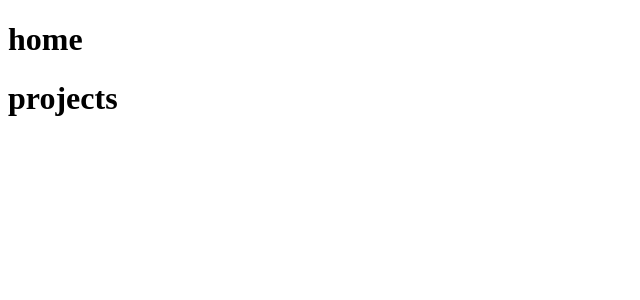
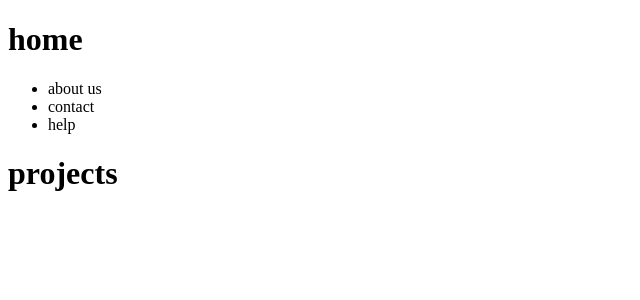
Before and after one commit to brendapc/gostack, a React app in the folder frontend/: page / in a window 1280 px wide. Shown: the top 300 px of the page, without its empty margins (0-640 px from the left). Built offline with nearby package versions, Linux system fonts and the light colour scheme.

Commit message:
children

```diff
--- a/frontend/src/App.js
+++ b/frontend/src/App.js
@@ -6,7 +6,13 @@ import Header from './components/Header'
 export default function App(){
     return (
         <>
-            <Header title="home"/>
+            <Header title="home">
+                <ul>
+                    <li>about us</li>
+                    <li>contact</li>
+                    <li>help</li>
+                </ul>
+            </Header>
             <Header title="projects"/>
         </>
     )
--- a/frontend/src/components/Header.js
+++ b/frontend/src/components/Header.js
@@ -4,6 +4,7 @@ export default function Header(props){
     return (
         <header>
             <h1> { props.title }</h1>
+            { props.children}
         </header>
     )
 }
```
